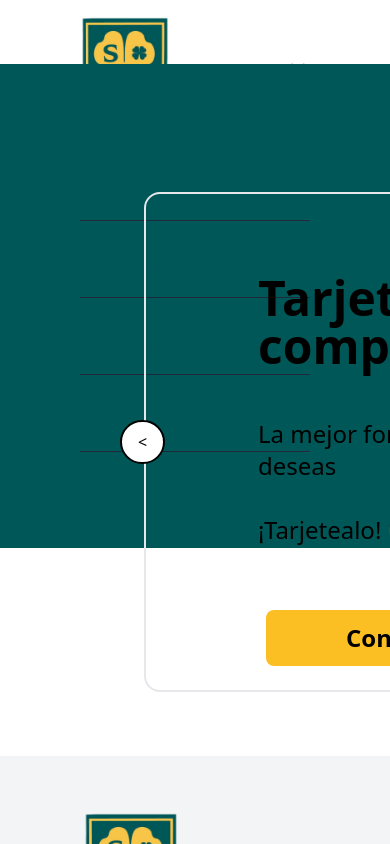
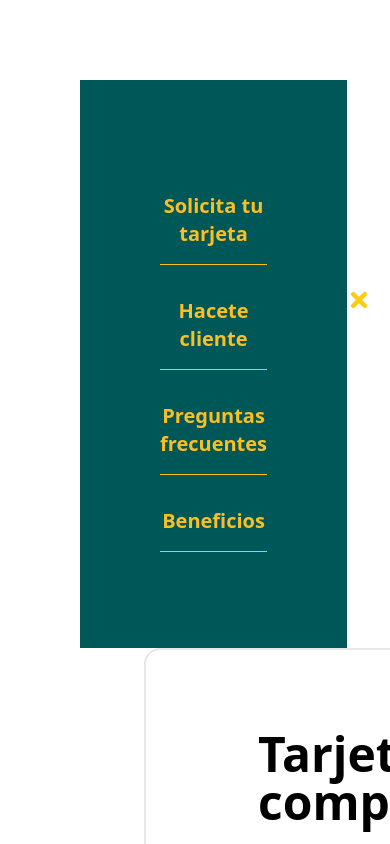
Before and after one commit to FedeSabi/Banco-saint-patrick, a React (Vite) app in the folder front/: page /Beneficios in a window 390 px wide. Both pictures are taken after a click on the button 298 px from the left and 72 px from the top of the page. Shown: the top 844 px of the page. Built offline with nearby package versions, Linux system fonts and the light colour scheme; a web font is replaced by a local one.

Commit message:
Footer responsive ok!

```diff
--- a/front/src/Components/Footer.jsx
+++ b/front/src/Components/Footer.jsx
@@ -7,9 +7,9 @@ const Footer = () => {
       <footer className="w-full text-gray-700 bg-gray-100 body-font">
         <div className="container flex flex-col flex-wrap px-5 py-14 mx-auto md:items-center lg:items-start md:flex-row md:flex-no-wrap">
           <div className="flex-shrink-0 w-64 mx-auto text-center md:mx-0 md:text-left">
-            <img src={logo} alt="Logo" className="w-24 h-28 ml-4" />
+            <img src={logo} alt="Logo" className="sm:ml-4 md:ml-[280px] lg:ml-10 mb-4 w-24 h-28 ml-20" />
           </div>
-          <div className="flex flex-wrap flex-grow mt-10 -mb-10 text-center md:pl-20 md:mt-0 md:text-left">
+          <div className="flex flex-wrap flex-grow mt-10 lg:ml-6 text-center md:pl-20 md:mt-0 md:text-left">
             <div className="w-full px-4 lg:w-1/4 md:w-1/2">
               <a href="#" className="mb-3 text-sm font-medium tracking-widest text-gray-900 hover:text-yellow-600 uppercase title-font">Home</a>
               <nav className="mb-10 list-none">
--- a/front/src/Components/Navbar.jsx
+++ b/front/src/Components/Navbar.jsx
@@ -10,18 +10,18 @@ const Navbar = () => {
   }
   const content = (
     <>
-      <div className="lg:hidden block absolute top-16 w-full left-0 right-0 bg-customGrey transition ">
-        <ul className="text-center text-xl p-20">
-          <li className="my-4 py-4 border-b border-slate-800 hover:bg-slate-800 hover:rounded">
+      <div className="lg:hidden block relative top-16 w-full left-0 right-0 bg-customGrey transition ">
+        <ul className="text-center text-xl text-amber-400 p-20">
+          <li className="my-4 py-4 border-b border-amber-400 hover:bg-white hover:rounded">
             <Link spy={true} smooth={true} to={'/SolicitaTuTarjeta'}>Solicita tu tarjeta</Link>
           </li>
-          <li className="my-4 py-4 border-b border-slate-800 hover:bg-slate-800 hover:rounded">
+          <li className="my-4 py-4 border-b border-amber-400 hover:bg-white hover:rounded">
             <Link spy={true} smooth={true} to={'/'} >Hacete cliente</Link>
           </li>
-          <li className="my-4 py-4 border-b border-slate-800 hover:bg-slate-800 hover:rounded">
+          <li className="my-4 py-4 border-b border-amber-400 hover:bg-white hover:rounded">
             <Link spy={true} smooth={true} to={'/'}>Preguntas frecuentes</Link>
           </li>
-          <li className="my-4 py-4 border-b border-slate-800 hover:bg-slate-800 hover:rounded">
+          <li className="my-4 py-4 border-b border-amber-400 hover:bg-white hover:rounded">
             <Link spy={true} smooth={true} to={'/'}>Beneficios</Link>
           </li>
         </ul>
@@ -40,7 +40,7 @@ const Navbar = () => {
         </div>
         <div className="lg:flex md:flex lg:flex-1 items-center justify-around font-normal hidden">
           <div className="flex-10">
-            <ul className="flex gap-12 text-4xl font-semibold ">
+            <ul className="lg:text-4xl flex gap-12 text-xl font-semibold ">
               <li>
                 <Link to={'/SolicitaTuTarjeta'} className="hover:text-yellow-400 transition border-slate-600 hover:border-customGrey cursor-pointer">Solicita tu tarjeta</Link>
               </li>
@@ -59,7 +59,7 @@ const Navbar = () => {
         <div>
             {click && content}
         </div>
-        <button className="block sm:hidden transition" onClick={handleClick}>
+        <button className="block sm:hidden transition text-yellow-400" onClick={handleClick}>
           {click ? <FaTimes /> : <GiHamburgerMenu />}
         </button>
       </div>
```
